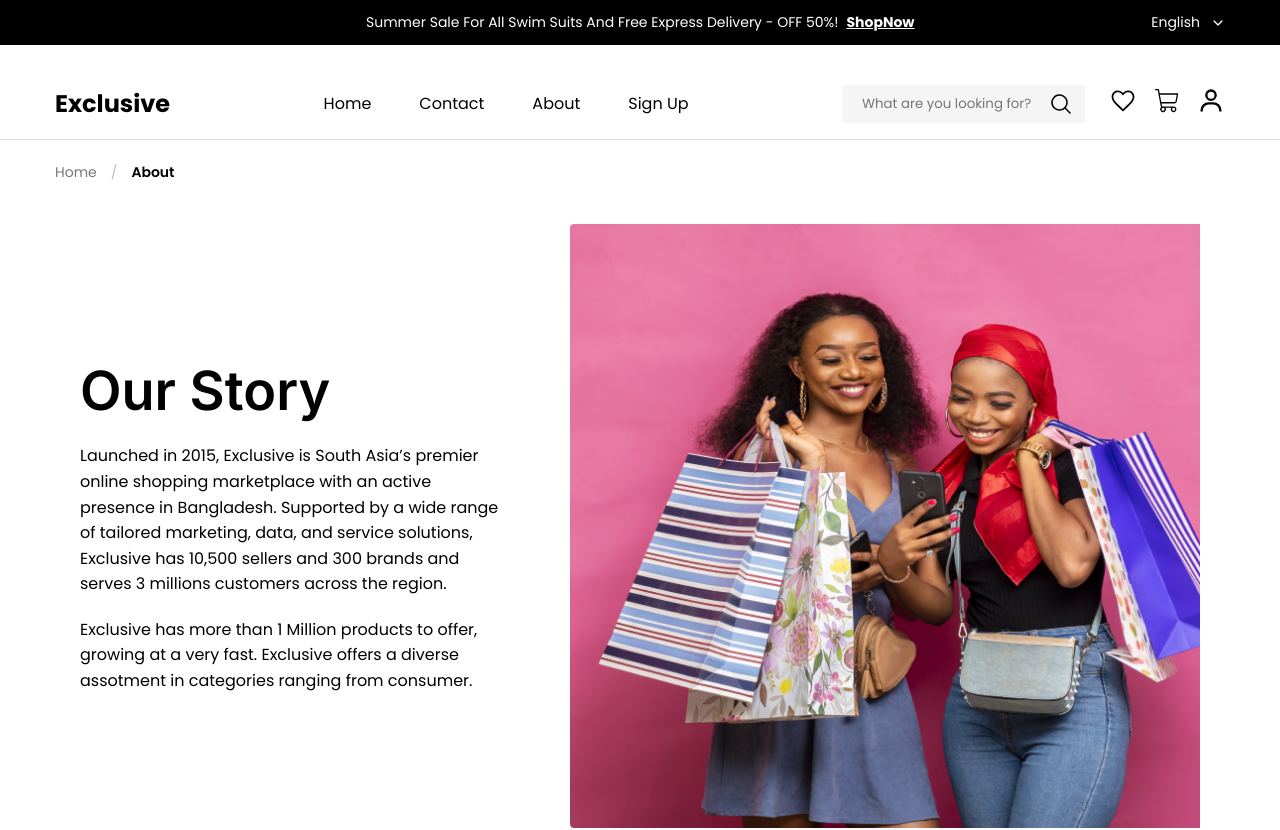
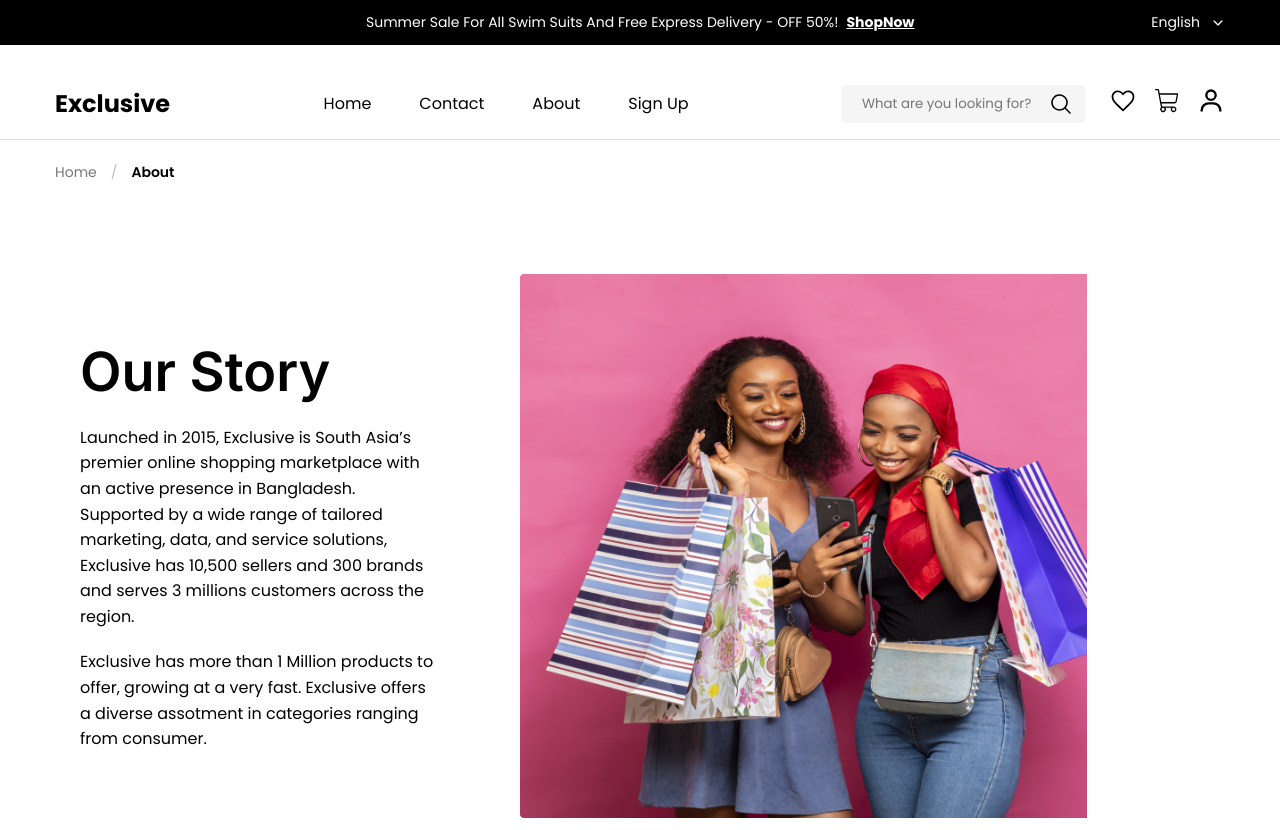
Before and after one commit to chesterOps/ecommerce-front, a React (Vite) app: page /about in a window 1280 px wide. Shown: the top 830 px of the page. Built offline with nearby package versions, Linux system fonts and the light colour scheme.

Commit message:
finished abot page

```diff
--- a/src/pages/About/About.css
+++ b/src/pages/About/About.css
@@ -188,13 +188,14 @@
   width: 100%;
   max-width: 630px;
   height: auto;
-  margin: 20px 0;
+  margin: 100px ;
 }
 
 .rightPicture img {
   width: 100%;
   height: auto;
   object-fit: cover;
+
 }
 
 .statistics-section {
@@ -364,7 +365,12 @@
   .rightPicture {
     flex: 1;
     margin: 0;
-    margin-left: 32px;
+    margin: 50px;
+  }
+
+  .rightPicture img {
+    width: 90%;
+
   }
 
   .statistics-section {
```
